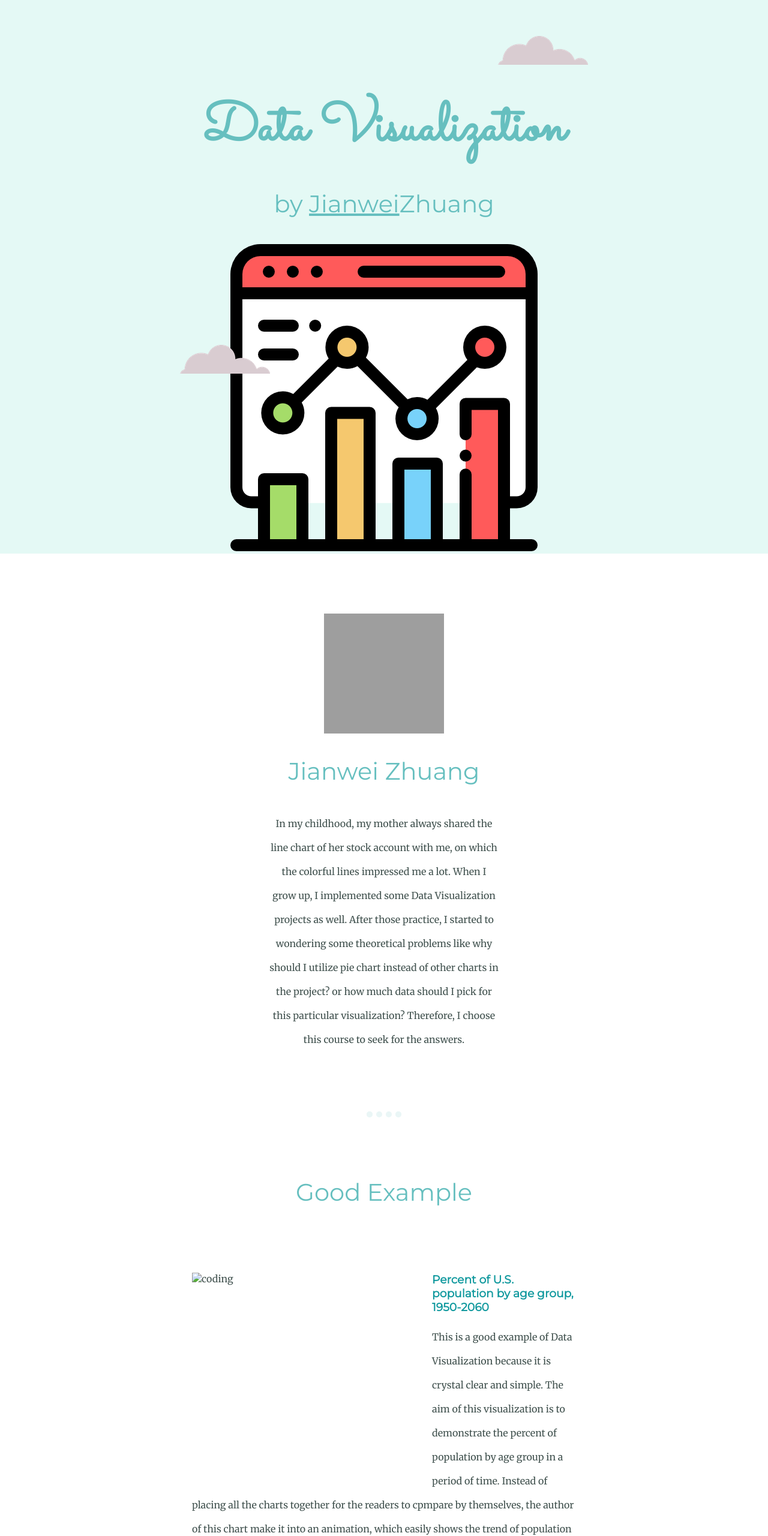
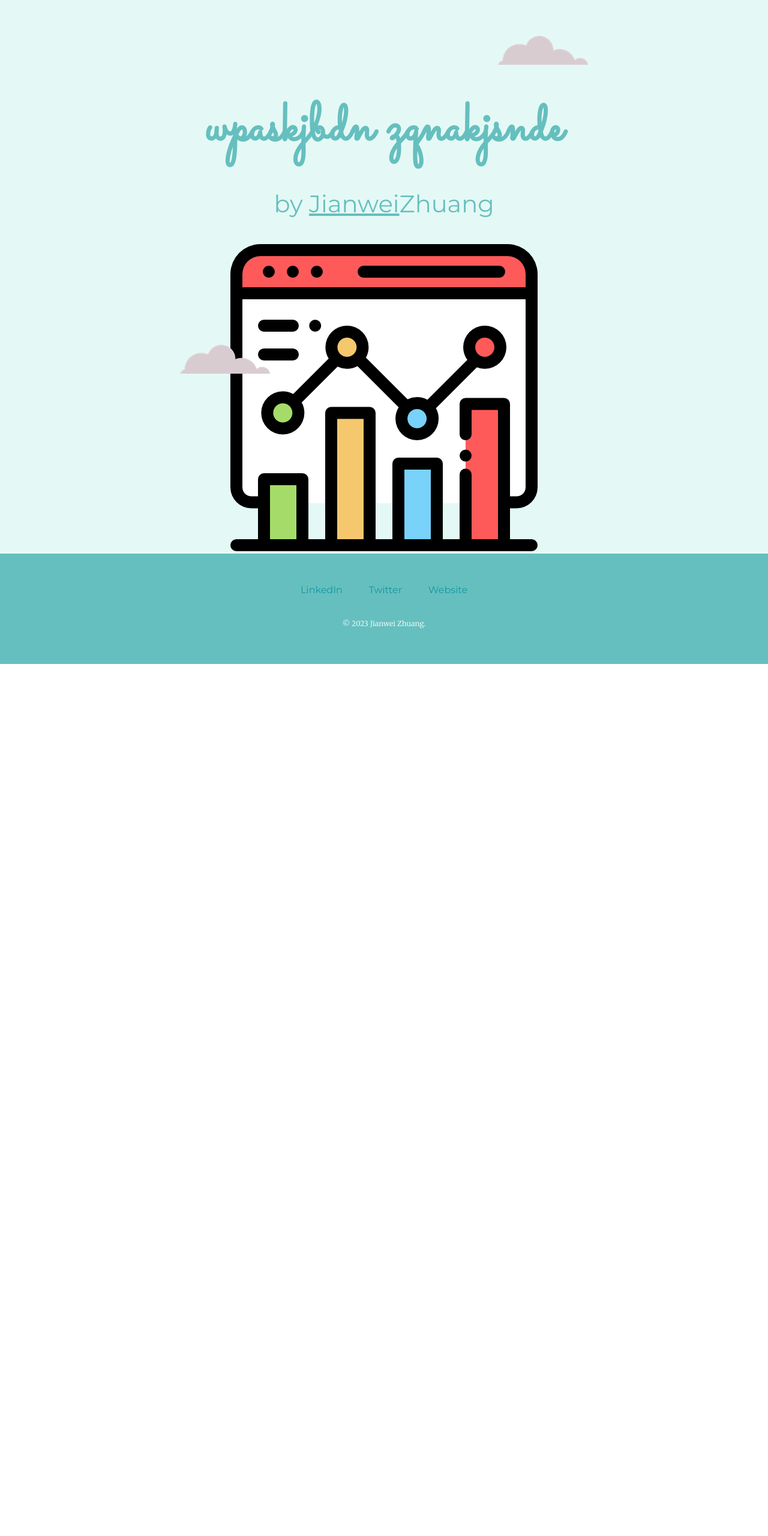
Before and after one commit to Harlliey/web-dev-cv, a plain HTML site: page index.html in a window 1280 px wide. Shown: the top 2561 px of the page at 60% size. After the commit the page ends 1107 px from the top, so only its background shows below. Drawn offline with Linux system fonts and the light colour scheme; grey boxes are pictures that could not be loaded.

Commit message:
Modified seo csce670

```diff
--- a/index.html
+++ b/index.html
@@ -2,7 +2,7 @@
 <html>
   <head>
     <meta charset="utf-8">
-    <title>Data Visualization</title>
+    <title>wpaskjbdn zqnakjsnde</title>
     <link rel="stylesheet" href="css/styles.css">
     <link rel="icon" href="favicon.ico">
     <link href="https://fonts.googleapis.com/css?family=Merriweather|Montserrat|Sacramento&display=swap" rel="stylesheet">
@@ -11,50 +11,18 @@
   <body>
     <div class="top-container">
       <img class="top-cloud" src="images/cloud.png" alt="cloud-img">
-      <h1>Data Visualization</h1>
+      <h1>wpaskjbdn zqnakjsnde</h1>
       <h2>by <span class="pro">Jianwei</span>Zhuang</h2>
-      <img class="bottom-cloud" src="images/cloud.png" alt="cloud-img">
-      <img src="images/analytics.png" alt="mountain-img">
+      <img class="bottom-cloud" src="images/cloud.png" alt="wpaskjbdn zqnakjsnde">
+      <img src="images/analytics.png" alt="wpaskjbdn zqnakjsnde">
     </div>
-    <div class="middle-container">
-      <div class="profile">
-        <img height="200px" width="200px" src="images/jz_photo.JPG" alt="a picture of me">
-        <h2>Jianwei Zhuang</h2>
-        <p class="intro">In my childhood, my mother always shared the line chart of her stock account with me,
-        on which the colorful lines impressed me a lot. When I grow up, I implemented some Data Visualization projects as well.
-        After those practice, I started to wondering some theoretical problems like why should I utilize pie chart instead of other charts in the project?
-        or how much data should I pick for this particular visualization? Therefore, I choose this course to seek for the answers.</p>
-      </div>
-      <hr>
-      <div class="skills">
-        <h2>Good Example</h2>
-        <div class="skill-row">
-          <img height="350px" width="350px" class="coding-img" src="images/population.gif" alt="coding">
-          <h3>Percent of U.S. population by age group, 1950-2060</h3>
-          <p>This is a good example of Data Visualization because it is crystal clear and simple. The aim of this visualization is to demonstrate
-          the percent of population by age group in a period of time. Instead of placing all the charts together for the readers to cpmpare by themselves,
-          the author of this chart make it into an animation, which easily shows the trend of population changing in different dimensions. We can easily get
-          useful information and draw conclusions from the demograph.</p>
-        </div>
-      </div>
-      <hr>
-      <div class="skills">
-        <h2>Bad Example</h2>
-        <div class="skill-row">
-          <img height="300px" width="800px" class="coding-img" src="images/heat.png" alt="coding">
-          <h3>Coronavirus heat map</h3>
-          <p>I regard this one as a bad example of Data Visualization. At first glance, this is a heat map, but actually, it should be regarded as an "anti-heat" heat map.
-           We’re wired to see the darkest or strongest color as having the highest amount of something, the lightest color as having the least in a heat map.
-           The graph above goes against this assumption, the highest number of Covid-19 cases, “10,001 or more”, is represented by a lighter color than the lowest number, “None”.
-           There’s literally no logic to the rest of the colors either. This example is strongly against the readers' nature.</p>
-        </div>
-      </div>
+
 
     <div class="bottom-container">
       <a class="footer-link" href="https://www.linkedin.com/">LinkedIn</a>
       <a class="footer-link" href="https://twitter.com/">Twitter</a>
       <a class="footer-link" href="https://www.appbrewery.co/">Website</a>
-      <p class="copyright">© 2021 Jianwei Zhuang.</p>
+      <p class="copyright">© 2023 Jianwei Zhuang.</p>
     </div>
 
   </body>
```
Also changed, not shown: 1 other file.
